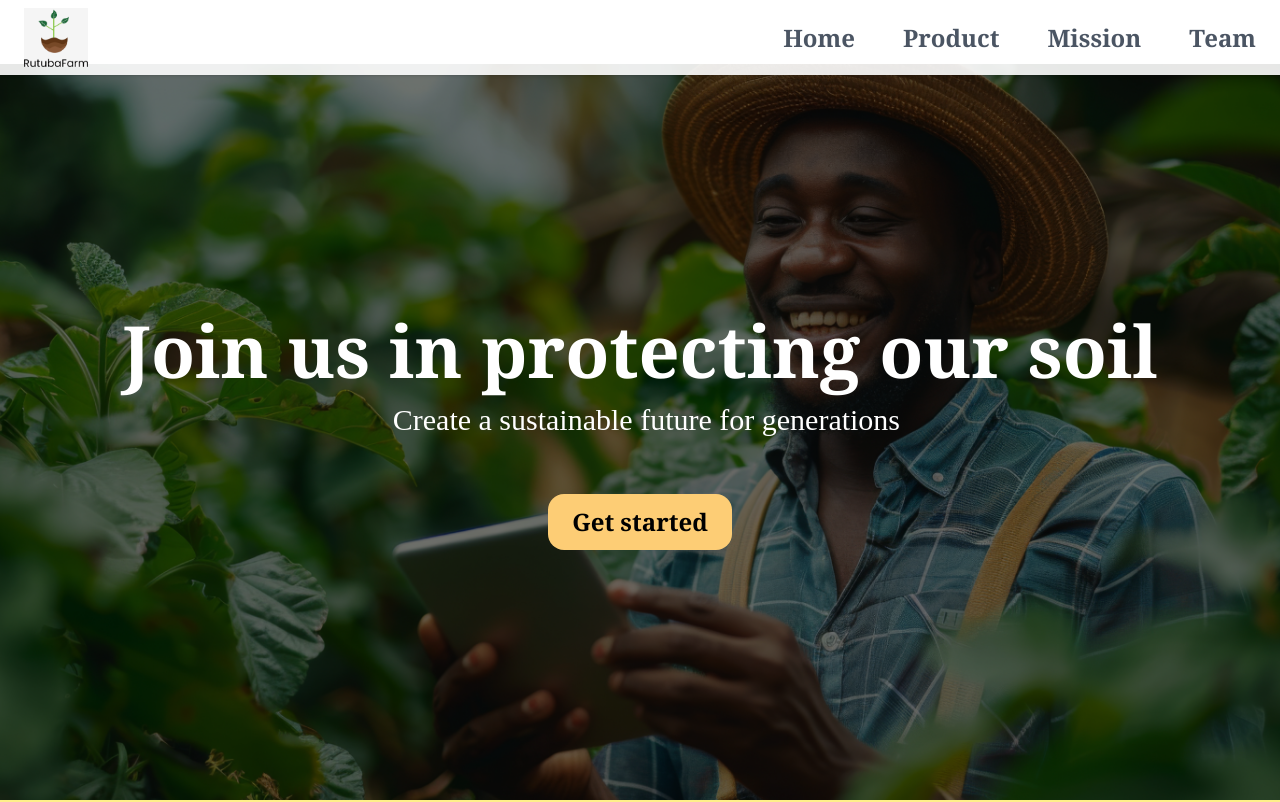
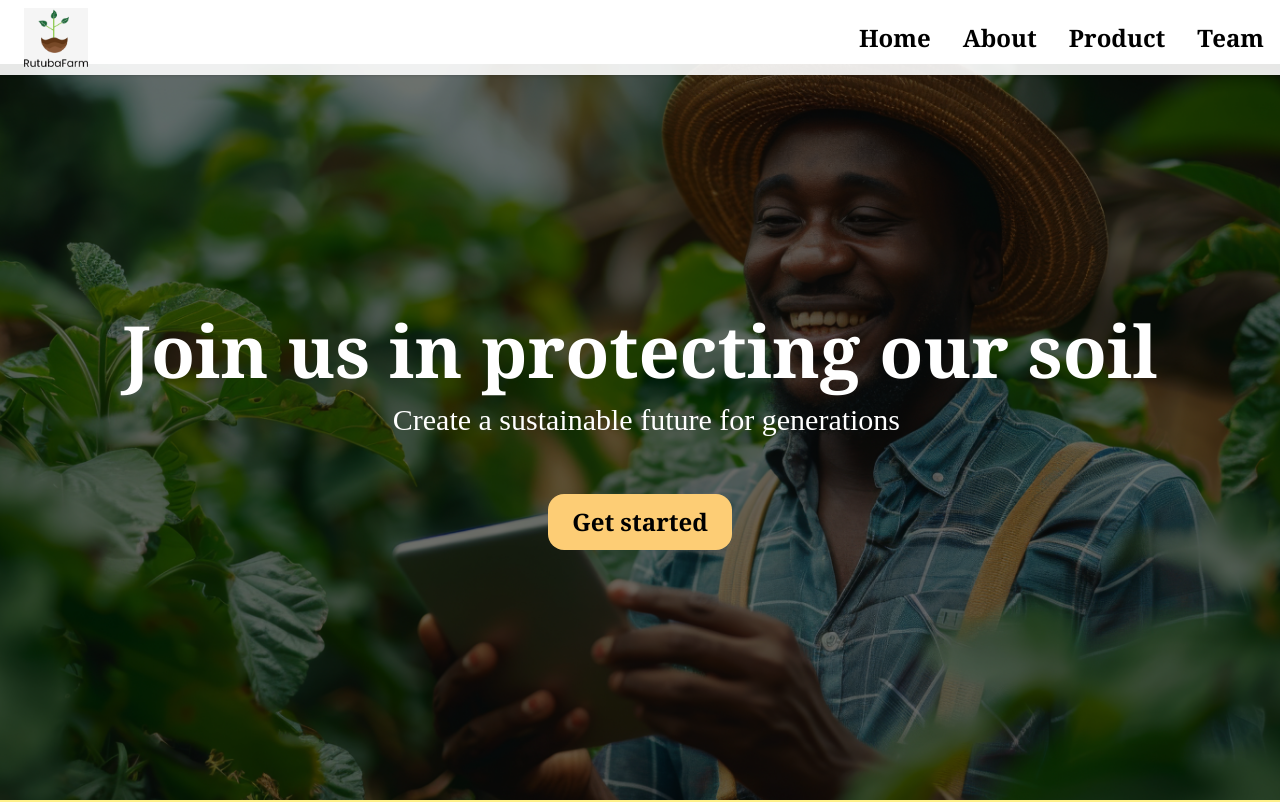
Before and after one commit to akirachix/Quantum-Informational, a Next.js app in the folder rotuba-farm/: page / in a window 1280 px wide. Shown: the top 802 px of the page. Built offline with nearby package versions, Linux system fonts and the light colour scheme.

Commit message:
Add navbar changes

```diff
--- a/rotuba-farm/src/app/Navbar/index.tsx
+++ b/rotuba-farm/src/app/Navbar/index.tsx
@@ -26,10 +26,10 @@ export default function Navbar() {
               {/* <div className="hidden sm:block"></div> */}
             </div>
             <nav className="hidden md:flex space-x-4 lg:space-x-8 font-semibold text-2xl">
-              <NavLink href="#home">Home</NavLink>
-              <NavLink href="#product">Product</NavLink>
-              <NavLink href="#about">Mission</NavLink>
-              <NavLink href="#team">Team</NavLink>
+            <Link href="#home">Home</Link>
+              <Link href="#about">About</Link>
+              <Link href="#product">Product</Link>
+              <Link href="#team">Team</Link>
             </nav>
             <div className="md:hidden flex items-center">
               <button
```
